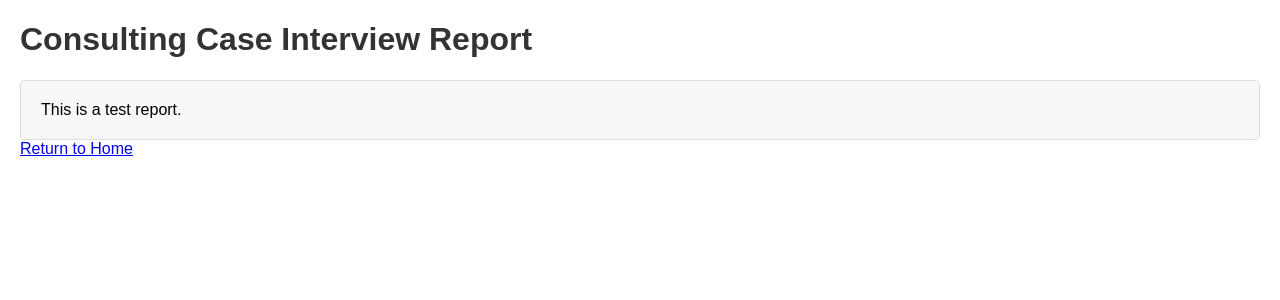
After one commit to ShiyaoGU/Insead-GenAI-Project---Consulting-Case-Interview-Chatbot, a Flask app: page /generate_report in a window 1280 px wide. The commit adds this page. Shown: the top 300 px of the page. Run offline with Flask 3, Linux system fonts and the light colour scheme.

Commit message:
Add files via upload

```diff
--- a/templates/chatbot.html
+++ b/templates/chatbot.html
@@ -18,6 +18,7 @@
             <input type="text" id="userInput" placeholder="Type your message here...">
             <button type="submit">Send</button>
         </form>
+        <button id="generateReportBtn" style="margin-top: 20px;" onclick="generateReport()" disabled>Generate Report</button>
     </div>
 
     <script src="{{ url_for('static', filename='chatbot.js') }}"></script>
--- /dev/null
+++ b/templates/report.html
@@ -0,0 +1,32 @@
+<!DOCTYPE html>
+<html>
+<head>
+    <title>Report</title>
+    <style>
+        body {
+            font-family: Arial, sans-serif;
+            margin: 20px;
+        }
+        .report-container {
+            background-color: #f8f8f8;
+            border: 1px solid #ddd;
+            padding: 20px;
+            margin-top: 20px;
+            border-radius: 5px;
+        }
+        h1 {
+            color: #333;
+        }
+        .report-content {
+            white-space: pre-wrap; /* Respect the text formatting and spaces */
+        }
+    </style>
+</head>
+<body>
+    <h1>Consulting Case Interview Report</h1>
+    <div class="report-container">
+        <div class="report-content">{{ report }}</div>
+    </div>
+    <a href="/">Return to Home</a>
+</body>
+</html>
```
Also changed, not shown: static/chatbot.js (+27 -9 lines), static/style.css (+20 -0 lines).
